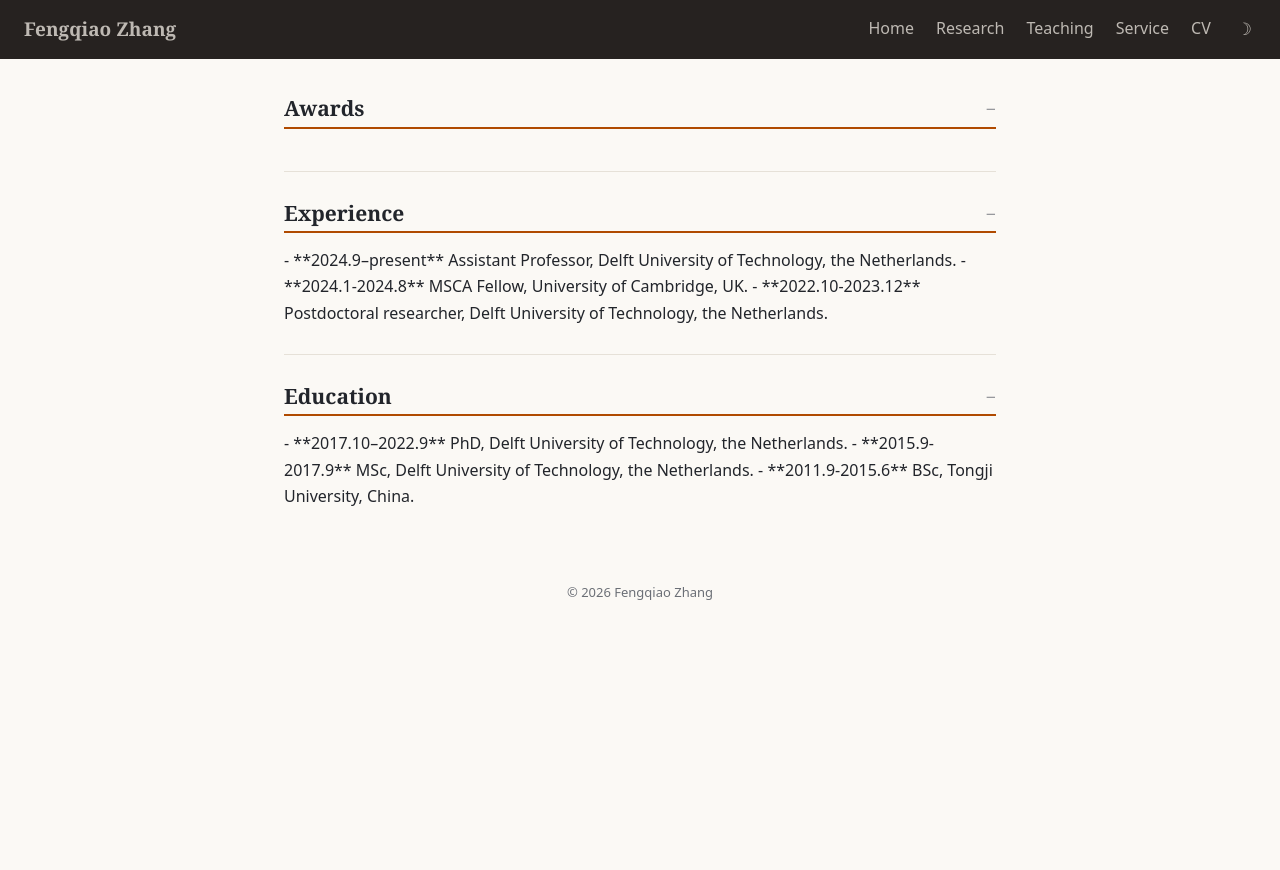
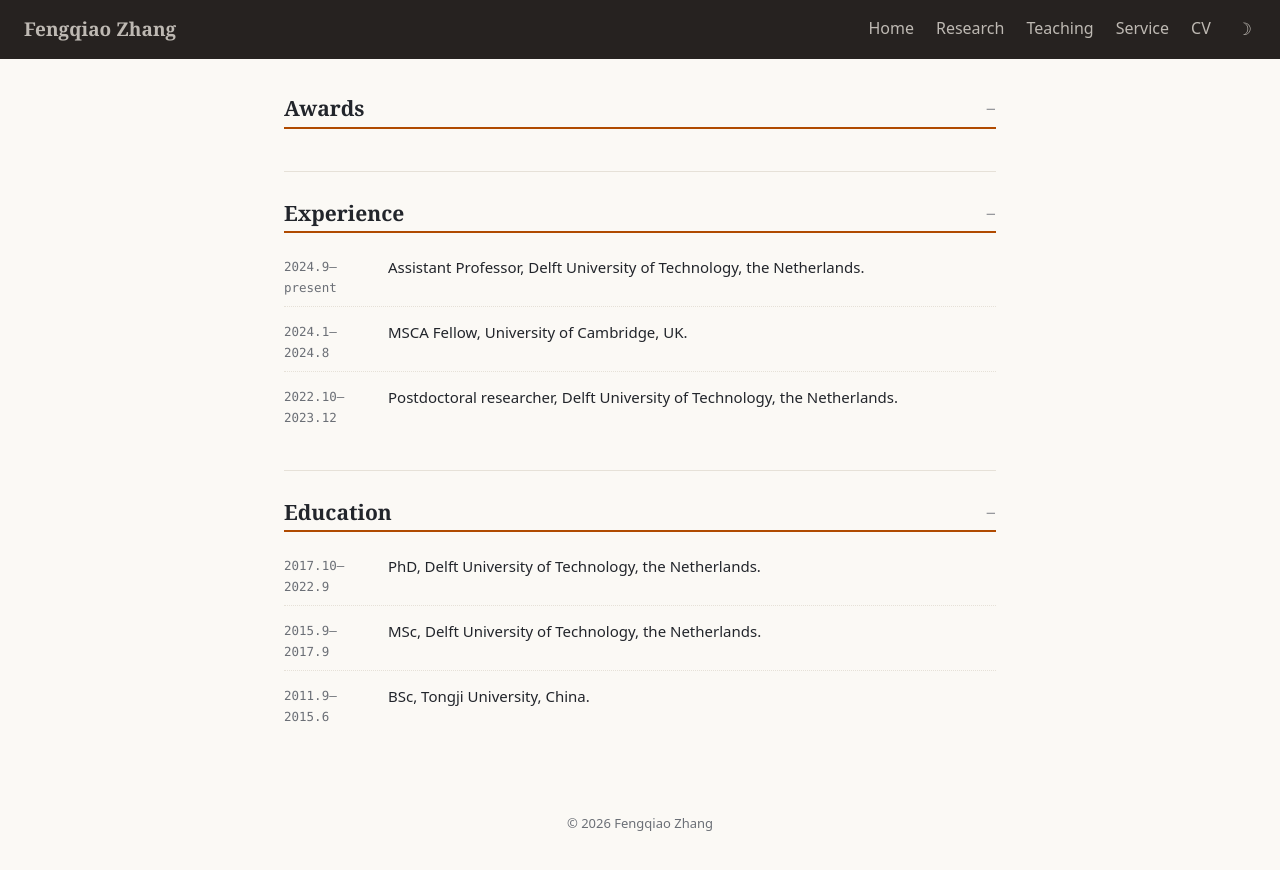
Before and after one commit to Fengqiao-Zhang/Fengqiao-Zhang.github.io, a Jekyll site: the page built from CV.md, in a window 1280 px wide. Shown: the top 870 px of the page. Built offline with Jekyll 4.4.1, drawn with Linux system fonts in a browser that asks for light colours.

Commit message:
Update CV.md

```diff
--- a/CV.md
+++ b/CV.md
@@ -3,9 +3,7 @@ layout: default
 title: "CV"
 permalink: /cv/
 ---
-
 <section class="section" markdown="1">
-
 <details class="collapsible" open>
 <summary>Awards</summary>
 <ul class="timeline">
@@ -15,26 +13,26 @@ permalink: /cv/
 {% endfor %}
 </ul>
 </details>
-
-
 </section>
 
 <section class="section" markdown="1">
 <details class="collapsible" open>
 <summary>Experience</summary>
-- **2024.9–present** Assistant Professor, Delft University of Technology, the Netherlands.
-- **2024.1-2024.8** MSCA Fellow, University of Cambridge, UK.
-- **2022.10-2023.12** Postdoctoral researcher, Delft University of Technology, the Netherlands.
+<ul class="timeline">
+<li><span class="when">2024.9–present</span><span>Assistant Professor, Delft University of Technology, the Netherlands.</span></li>
+<li><span class="when">2024.1–2024.8</span><span>MSCA Fellow, University of Cambridge, UK.</span></li>
+<li><span class="when">2022.10–2023.12</span><span>Postdoctoral researcher, Delft University of Technology, the Netherlands.</span></li>
+</ul>
 </details>
 </section>
 
 <section class="section" markdown="1">
-
-<section class="section" markdown="1">
 <details class="collapsible" open>
 <summary>Education</summary>
-- **2017.10–2022.9** PhD, Delft University of Technology, the Netherlands.
-- **2015.9-2017.9** MSc, Delft University of Technology, the Netherlands.
-- **2011.9-2015.6** BSc, Tongji University, China.
+<ul class="timeline">
+<li><span class="when">2017.10–2022.9</span><span>PhD, Delft University of Technology, the Netherlands.</span></li>
+<li><span class="when">2015.9–2017.9</span><span>MSc, Delft University of Technology, the Netherlands.</span></li>
+<li><span class="when">2011.9–2015.6</span><span>BSc, Tongji University, China.</span></li>
+</ul>
 </details>
 </section>
```
